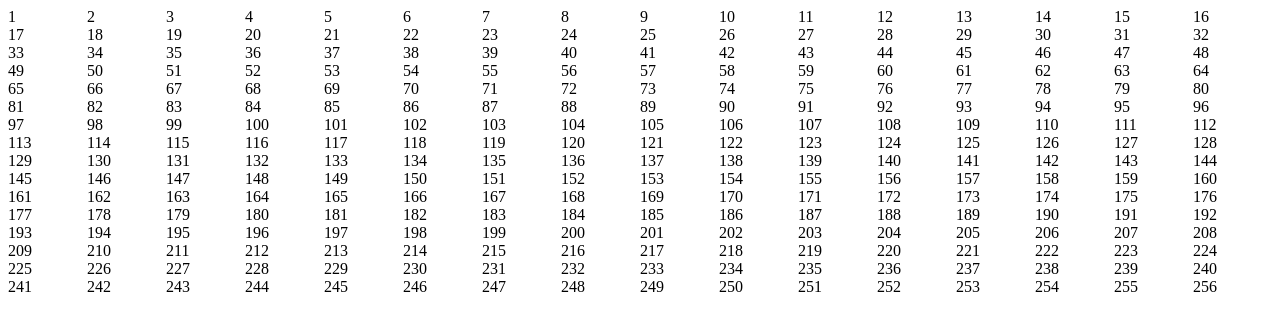
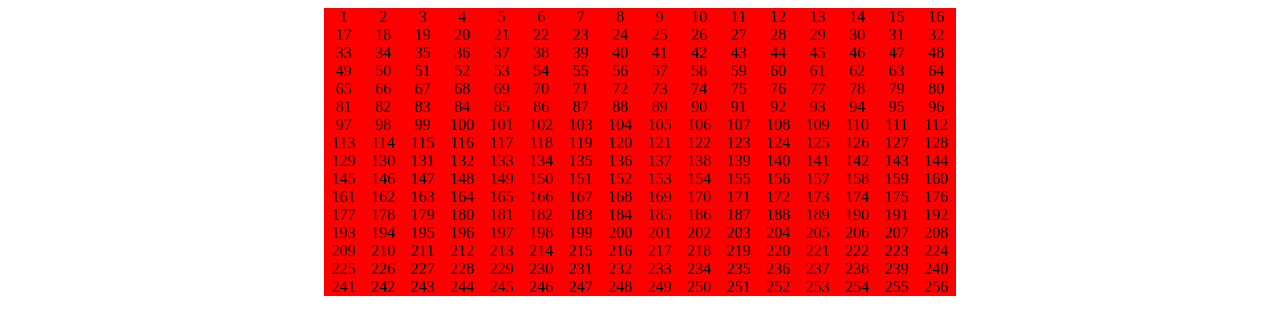
Before and after one commit to tkinthebay/etch, a plain HTML site: page index.html in a window 1280 px wide. Drawn offline with Linux system fonts and the light colour scheme.

Commit message:
Made the divs to be squares

```diff
--- a/script.js
+++ b/script.js
@@ -1,4 +1,5 @@
 const container = document.getElementById("container");
+container.style.backgroundColor="red";
 // container.style.maxWidth = "1000px";
 
 function createGrid (numSquare) {
--- a/stylesheet.css
+++ b/stylesheet.css
@@ -2,9 +2,10 @@
     display: flex;
     flex-wrap: wrap;
     margin: 0 auto;
+    width: 50%;
+    overflow: hidden;
 }
 
-/* .square {
-    flex-basis: 50%;
-    flex-grow: 1;
-} */
+.square {
+text-align: center;
+}
```
